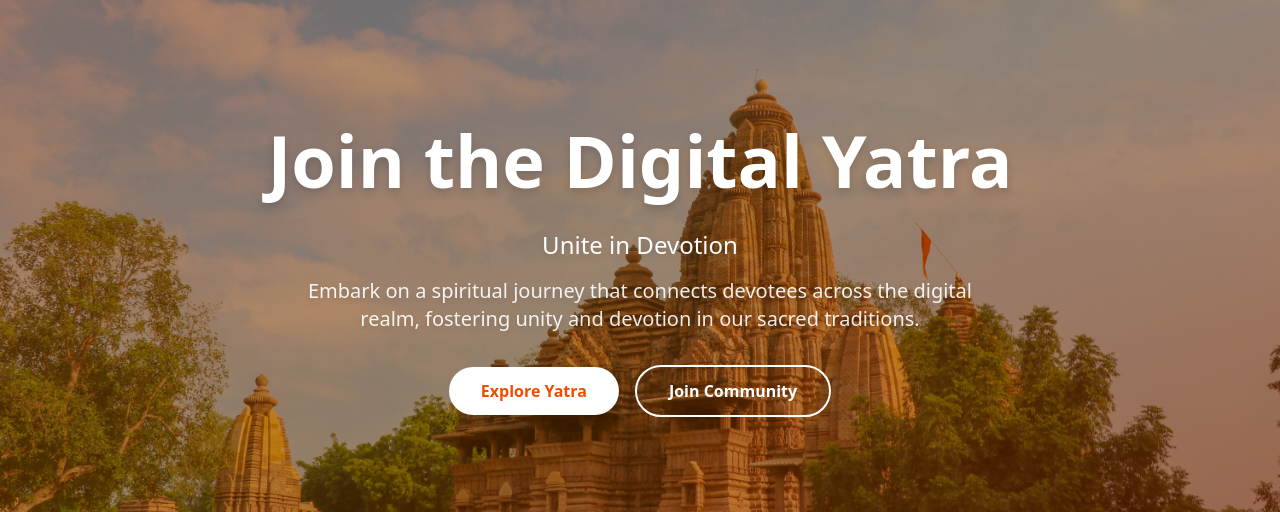
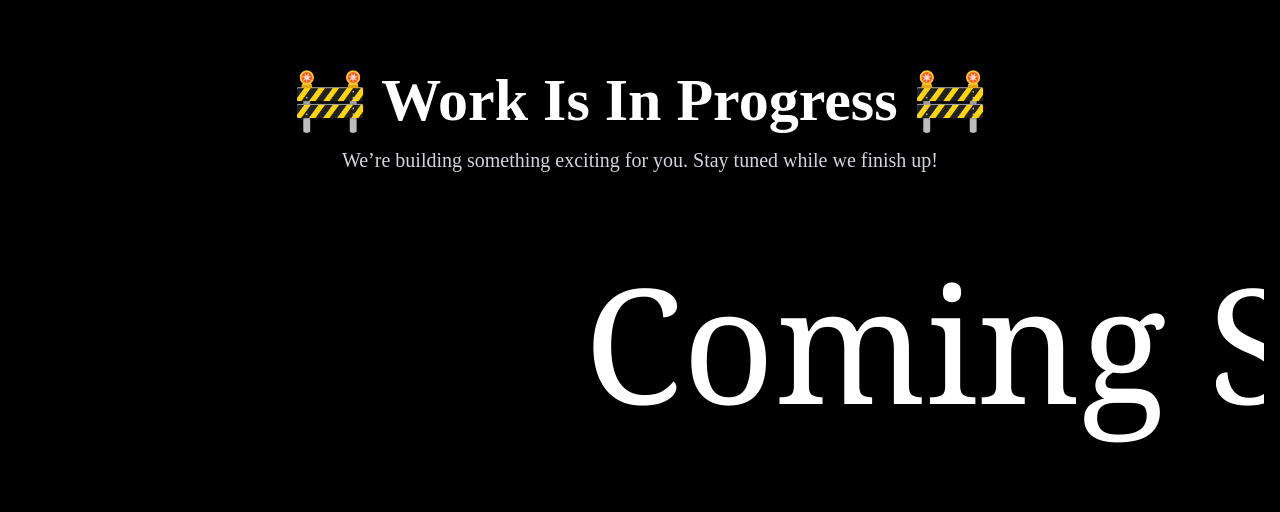
Before and after one commit to UjjwalSaini07/Bharat-Bhakti-Yatra, a React (Vite) app in the folder Frontend/: page /kundli in a window 1280 px wide. Before the commit this address led to /. Shown: the part 134-646 px from the top of the page. Built offline with nearby package versions, Linux system fonts and the light colour scheme; no server answers.

Commit message:
Add 'Coming Soon' page and update navigation links
Introduced a reusable ComingSoon component for placeholder routes. Updated Header navigation links to point to new routes for Bhagwat Geeta, Chantings, Bhakti Geets, Chronicles, and Kundli, and routed these paths to the ComingSoon page in App.jsx.

```diff
--- a/Frontend/src/App.jsx
+++ b/Frontend/src/App.jsx
@@ -1,10 +1,14 @@
 import React, { useEffect } from "react";
+import "./index.css";
+import "./styles/App.scss";
+import { AnimatePresence } from "framer-motion";
+import { Routes, Route, Navigate, useLocation } from "react-router-dom";
 import Header from "./components/common/Header";
-import "./index.css";
+import Layout from "./components/common/Layout";
+import CommingSoon from "./components/common/commingSoon";
 import { useAuthStore } from "./store/authStore";
 import Home from "./pages/Home";
 import Userprofile from "./components/users/userProfile";
-import "./styles/App.scss";
 import Login from "./pages/auth/Login";
 import Signup from "./pages/auth/Signup";
 import ForgotPasswordPage from "./pages/auth/ForgotPasswordPage";
@@ -14,9 +18,6 @@ import Pujas from './components/pujas/Pujas';
 import BlogWrapper from "./components/blog/BlogWrapper";
 import TermsAndConditions from './components/legals/TermsAndConditions'
 import PrivacyPolicy from './components/legals/PrivacyPolicy';
-import { Routes, Route, Navigate, useLocation } from "react-router-dom";
-import { AnimatePresence } from "framer-motion";
-import Layout from "./components/common/Layout";
 
 const ProtectedRoute = ({ children }) => {
   const { isAuthenticated, user } = useAuthStore();
@@ -61,12 +62,19 @@ const App = () => {
             <Route path="/forgot-password" element={<RedirectAuthenticatedUser><ForgotPasswordPage /></RedirectAuthenticatedUser>} />
             <Route path="/reset-password/:token" element={<RedirectAuthenticatedUser><ResetPasswordPage /></RedirectAuthenticatedUser>} />
 
-            {/* Open Routes Routes */}
+            {/* Open Routes */}
             <Route path="/pujas" element={<Pujas />} />
             <Route path="/blog" element={<BlogWrapper />} />
             <Route path="/terms" element={<TermsAndConditions />} />
             <Route path="/privacy" element={<PrivacyPolicy />} />
             <Route path="*" element={<Navigate to="/" replace />} />
+
+            {/* Comming Soon Routes */}
+            <Route path="/bhagwat-geeta" element={<CommingSoon />} />
+            <Route path="/bhaktigeets" element={<CommingSoon />} />
+            <Route path="/chantings" element={<CommingSoon />} />
+            <Route path="/chronicles" element={<CommingSoon />} />
+            <Route path="/kundli" element={<CommingSoon />} />
           </Route>
         </Routes>
       </AnimatePresence>
--- a/Frontend/src/components/common/Header.jsx
+++ b/Frontend/src/components/common/Header.jsx
@@ -60,12 +60,12 @@ const Header = () => {
 
   const navLinks = [
     { name: "Home", path: "/" },
-    { name: "Bhagwat Geeta", path: "/pujas" },
+    { name: "Bhagwat Geeta", path: "/bhagwat-geeta" },
     { name: "Pujas", path: "/pujas" },
-    { name: "Chantings", path: "#" },
-    { name: "Bhakti Geets", path: "#" },
-    { name: "Chronicles", path: "#" },
-    { name: "Kundli", path: "#" },
+    { name: "Chantings", path: "/chantings" },
+    { name: "Bhakti Geets", path: "/bhaktigeets" },
+    { name: "Chronicles", path: "/chronicles" },
+    { name: "Kundli", path: "/kundli" },
     { name: "Blogs", path: "/blog" }
   ];
 
--- /dev/null
+++ b/Frontend/src/components/common/commingSoon.jsx
@@ -0,0 +1,98 @@
+import { useEffect, useRef } from "react";
+import { motion } from "framer-motion";
+
+const ComingSoon = () => {
+  const containerRef = useRef(null);
+
+  const textVariant = (delay) => ({
+    hidden: { y: -50, opacity: 0 },
+    show: {
+      y: 0,
+      opacity: 1,
+      transition: { type: "spring", duration: 1.5, delay },
+    },
+  });
+
+  const adjustOpacity = () => {
+    if (containerRef.current) {
+      const distanceFromTop = window.scrollY;
+      const startDistance = window.innerWidth < 798 ? 240 : 350;
+      const maxDistance = 500;
+
+      if (distanceFromTop > startDistance) {
+        const adjustedDistance = distanceFromTop - startDistance;
+        const opacity = Math.max(
+          0,
+          Math.min(1, 1 - adjustedDistance / (maxDistance - startDistance))
+        );
+        containerRef.current.style.opacity = opacity;
+        containerRef.current.style.zIndex = opacity === 0 ? "-1" : "2";
+      } else {
+        containerRef.current.style.opacity = 1;
+        containerRef.current.style.zIndex = "2";
+      }
+    }
+  };
+
+  useEffect(() => {
+    window.addEventListener("scroll", adjustOpacity);
+    return () => window.removeEventListener("scroll", adjustOpacity);
+  }, []);
+
+  return (
+    <div
+      ref={containerRef}
+      className="fixed inset-0 flex flex-col items-center justify-center bg-black text-center text-white z-20 overflow-hidden px-4"
+    >
+      <motion.h1
+        variants={textVariant(0.3)}
+        initial="hidden"
+        animate="show"
+        style={{fontFamily: "Times New Roman, serif"}}
+        className="text-4xl md:text-6xl font-bold mb-4"
+      >
+        🚧 Work Is In Progress 🚧
+      </motion.h1>
+
+      <motion.p
+        variants={textVariant(0.6)}
+        initial="hidden"
+        animate="show"
+        style={{fontFamily: "Times New Roman, serif"}}
+        className="text-md md:text-xl text-gray-300 mb-12 max-w-2xl"
+      >
+        We’re building something exciting for you. Stay tuned while we finish up!
+      </motion.p>
+
+      <motion.div
+        variants={textVariant(0.9)}
+        initial="hidden"
+        animate="show"
+        className="w-full overflow-hidden"
+      >
+        <div className="whitespace-nowrap">
+          <span className="inline-block text-[6rem] md:text-[10rem] font-serif text-white animate-marquee">
+            Coming Soon....
+          </span>
+        </div>
+      </motion.div>
+
+      <style jsx>{`
+        @keyframes marquee {
+          0% {
+            transform: translateX(100%);
+          }
+          100% {
+            transform: translateX(-100%);
+          }
+        }
+        .animate-marquee {
+          display: inline-block;
+          animation: marquee 20s linear infinite; /* slower = 20s */
+        }
+      `}</style>
+    </div>
+  );
+};
+
+export default ComingSoon;
```
